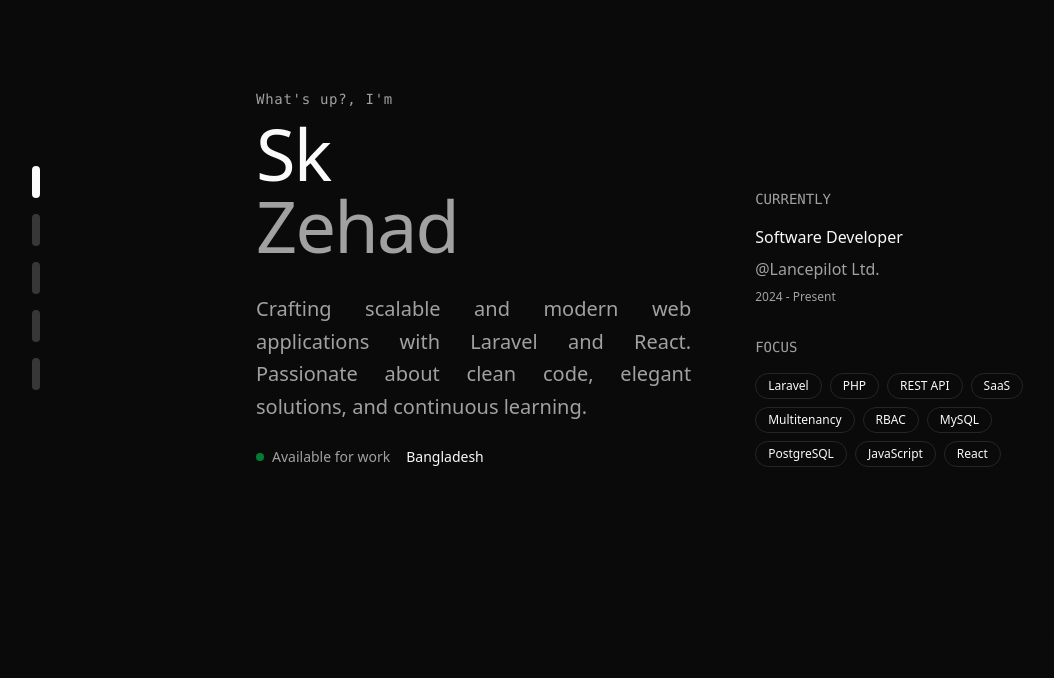
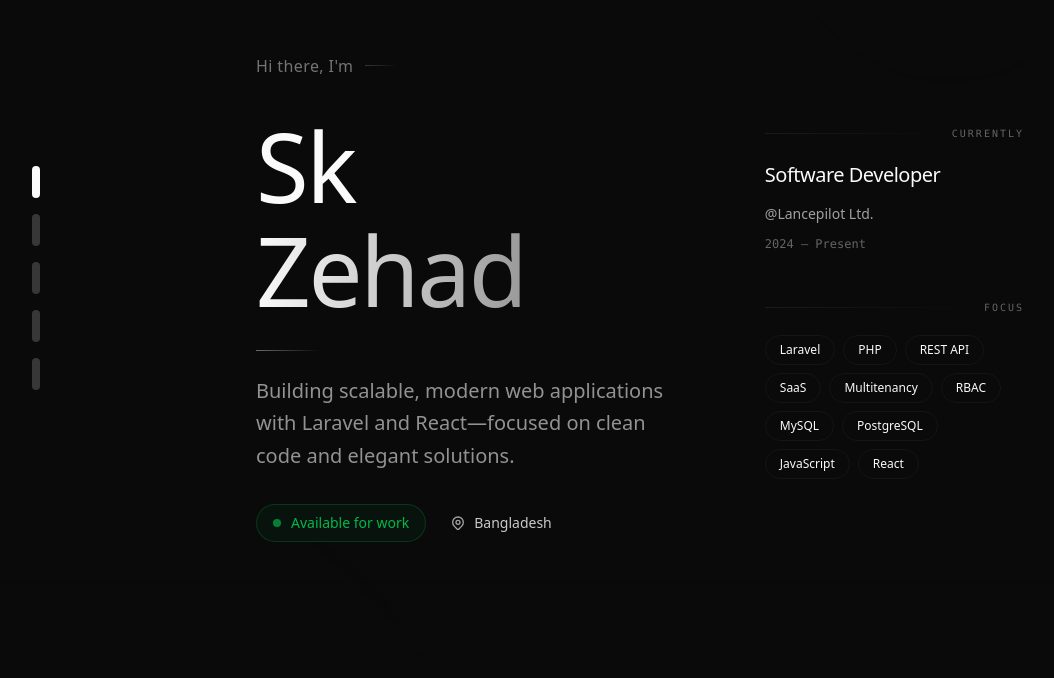
Before and after one commit to sehabkhanzehad/portfolio, a Next.js app: page / in a window 1280 px wide. Shown: the part 122-800 px from the top of the page, without its empty margins (0-1054 px from the left). Built offline with nearby package versions, Linux system fonts and the light colour scheme.

Commit message:
feat: add fadeIn animations to various components and improve animation timings for better user experience

```diff
--- a/app/globals.css
+++ b/app/globals.css
@@ -146,4 +146,13 @@
       transform: translateY(0);
     }
   }
+
+  @keyframes fadeIn {
+    from {
+      opacity: 0;
+    }
+    to {
+      opacity: 1;
+    }
+  }
 }
--- a/components/Intro.tsx
+++ b/components/Intro.tsx
@@ -7,14 +7,12 @@ const Intro = forwardRef<HTMLElement>((props, ref) => {
         firstName: "Sk",
         lastName: "Zehad",
         title: "Software Developer",
-        description: "Crafting scalable and modern web applications with Laravel and React. Passionate about clean code, elegant solutions, and continuous learning.",
+        description: "Building scalable, modern web applications with Laravel and React—focused on clean code and elegant solutions.",
         location: "Bangladesh",
         company: {
             name: "Lancepilot Ltd.",
             url: "https://lancepilot.com"
         },
-        // Laravel • REST API • SaaS • Multitenancy • Stripe • RBAC • PostgreSQL
-
         focusSkills: ["Laravel", "PHP", "REST API", "SaaS", "Multitenancy", "RBAC", "MySQL", "PostgreSQL", "JavaScript", "React"],
     };
 
@@ -22,62 +20,111 @@ const Intro = forwardRef<HTMLElement>((props, ref) => {
         <header
             id="intro"
             ref={ref}
-            className="min-h-screen flex items-center opacity-0"
+            className="min-h-screen flex items-center opacity-0 relative overflow-hidden"
         >
-            <div className="grid lg:grid-cols-5 gap-12 sm:gap-16 w-full">
+            {/* Animated gradient orbs */}
+            <div className="absolute -top-40 -right-40 w-96 h-96 bg-gradient-to-br from-foreground/[0.03] to-transparent rounded-full blur-3xl animate-pulse"
+                style={{ animationDuration: '4s' }}></div>
+            <div className="absolute -bottom-40 -left-40 w-96 h-96 bg-gradient-to-tr from-foreground/[0.02] to-transparent rounded-full blur-3xl animate-pulse"
+                style={{ animationDuration: '6s', animationDelay: '1s' }}></div>
+
+            <div className="grid lg:grid-cols-5 gap-16 sm:gap-20 w-full relative z-10">
                 <div className="lg:col-span-3 space-y-6 sm:space-y-8">
-                    <div className="space-y-3 sm:space-y-2">
-                        {/* <div className="text-sm text-muted-foreground font-mono tracking-wider">PORTFOLIO / 2026</div> */}
-                        <div className="text-sm text-muted-foreground font-mono tracking-wider">What's up?, I'm</div>
-                        <h1 className="text-5xl sm:text-6xl lg:text-7xl font-light tracking-tight">
+                    {/* Greeting */}
+                    <div className="opacity-0 translate-y-4 animate-[fadeInUp_0.5s_ease-out_0.1s_forwards]">
+                        <div className="flex items-baseline gap-3">
+                            <span className="text-sm sm:text-base text-muted-foreground/70 font-light tracking-wide">Hi there, I'm</span>
+                            <div className="h-px w-8 bg-gradient-to-r from-muted-foreground/30 to-transparent self-center"></div>
+                        </div>
+                    </div>
+
+                    {/* Name */}
+                    <div className="space-y-2">
+                        <h1 className="text-6xl sm:text-7xl lg:text-8xl font-light tracking-tight opacity-0 translate-y-6 animate-[fadeInUp_0.6s_ease-out_0.3s_forwards]">
                             {intro.firstName}
-                            <br />
-                            <span className="text-muted-foreground">{intro.lastName}</span>
+                        </h1>
+                        <h1 className="text-6xl sm:text-7xl lg:text-8xl font-light tracking-tight opacity-0 translate-y-6 animate-[fadeInUp_0.6s_ease-out_0.5s_forwards]">
+                            <span className="bg-gradient-to-r from-foreground via-foreground/80 to-foreground/60 bg-clip-text text-transparent">
+                                {intro.lastName}
+                            </span>
                         </h1>
                     </div>
 
-                    <div className="space-y-6 max-w-md">
-                        <p className="text-lg sm:text-xl text-muted-foreground leading-relaxed text-justify">
-                            {/* Frontend Developer crafting digital experiences at the intersection of
-                            <span className="text-foreground"> design</span>,<span className="text-foreground"> technology</span>,
-                            and
-                            <span className="text-foreground"> user experience</span>. */}
+                    {/* Description */}
+                    <div className="space-y-6 max-w-xl opacity-0 translate-y-6 animate-[fadeInUp_0.6s_ease-out_0.7s_forwards]">
+                        <div className="h-px w-16 bg-gradient-to-r from-foreground/40 to-transparent"></div>
+                        <p className="text-lg sm:text-xl text-muted-foreground/90 leading-relaxed font-light">
                             {intro.description}
                         </p>
 
-                        <div className="flex flex-col sm:flex-row sm:items-center gap-3 sm:gap-4 text-sm text-muted-foreground">
-                            <div className="flex items-center gap-2">
+                        {/* Status & Location */}
+                        <div className="flex flex-wrap items-center gap-4 sm:gap-6 pt-2">
+                            <div className="group flex items-center gap-2.5 px-4 py-2 rounded-full border border-green-500/20 bg-green-500/5 hover:bg-green-500/10 transition-all duration-300">
+                                <div className="relative">
                                     <div className="w-2 h-2 bg-green-500 rounded-full animate-pulse"></div>
-                                Available for work
+                                    <div className="absolute inset-0 w-2 h-2 bg-green-500 rounded-full animate-ping opacity-75"></div>
                                 </div>
-                            <div className="text-foreground">{intro.location}</div>
+                                <span className="text-sm text-green-500/90 font-medium">Available for work</span>
+                            </div>
+                            <div className="flex items-center gap-2 text-sm text-muted-foreground">
+                                <svg className="w-4 h-4" fill="none" stroke="currentColor" viewBox="0 0 24 24">
+                                    <path strokeLinecap="round" strokeLinejoin="round" strokeWidth={2} d="M17.657 16.657L13.414 20.9a1.998 1.998 0 01-2.827 0l-4.244-4.243a8 8 0 1111.314 0z" />
+                                    <path strokeLinecap="round" strokeLinejoin="round" strokeWidth={2} d="M15 11a3 3 0 11-6 0 3 3 0 016 0z" />
+                                </svg>
+                                <span className="font-medium text-foreground/80">{intro.location}</span>
+                            </div>
                         </div>
                     </div>
                 </div>
 
-                <div className="lg:col-span-2 flex flex-col justify-end space-y-6 sm:space-y-8 mt-8 lg:mt-0">
-                    <div className="space-y-4">
-                        <div className="text-sm text-muted-foreground font-mono">CURRENTLY</div>
-                        <div className="space-y-2">
-                            <div className="text-foreground">{intro.title}</div>
-                            <div className="text-muted-foreground">
-                                <a href={intro.company.url} target="_blank" rel="noopener noreferrer" className="">@{intro.company.name}</a>
+                {/* Right Column */}
+                <div className="lg:col-span-2 flex flex-col justify-center space-y-10 sm:space-y-12 mt-8 lg:mt-0">
+                    {/* Currently Working */}
+                    <div className="opacity-0 translate-y-6 animate-[fadeInUp_0.6s_ease-out_0.9s_forwards]">
+                        <div className="group relative">
+                            <div className="absolute -inset-4 bg-gradient-to-r from-foreground/[0.03] to-transparent rounded-2xl opacity-0 group-hover:opacity-100 transition-opacity duration-500 blur-xl"></div>
+                            <div className="relative space-y-5">
+                                <div className="flex items-center gap-2">
+                                    <div className="h-px flex-1 bg-gradient-to-r from-border/60 to-transparent"></div>
+                                    <span className="text-[10px] font-mono tracking-[0.2em] text-muted-foreground/60 uppercase">Currently</span>
                                 </div>
-                            <div className="text-xs text-muted-foreground">2024 - Present</div>
+                                <div className="space-y-3">
+                                    <div className="text-xl font-light text-foreground tracking-tight">{intro.title}</div>
+                                    <a
+                                        href={intro.company.url}
+                                        target="_blank"
+                                        rel="noopener noreferrer"
+                                        className="inline-flex items-center gap-2 text-muted-foreground hover:text-foreground transition-colors duration-300 group/link"
+                                    >
+                                        <span className="text-sm">@{intro.company.name}</span>
+                                        <svg className="w-3.5 h-3.5 opacity-0 -translate-x-2 group-hover/link:opacity-100 group-hover/link:translate-x-0 transition-all duration-300" fill="none" stroke="currentColor" viewBox="0 0 24 24">
+                                            <path strokeLinecap="round" strokeLinejoin="round" strokeWidth={2} d="M10 6H6a2 2 0 00-2 2v10a2 2 0 002 2h10a2 2 0 002-2v-4M14 4h6m0 0v6m0-6L10 14" />
+                                        </svg>
+                                    </a>
+                                    <div className="text-xs text-muted-foreground/60 font-mono">2024 — Present</div>
+                                </div>
+                            </div>
                         </div>
                     </div>
 
-                    <div className="space-y-4">
-                        <div className="text-sm text-muted-foreground font-mono">FOCUS</div>
+                    {/* Focus Skills */}
+                    <div className="opacity-0 translate-y-6 animate-[fadeInUp_0.6s_ease-out_1.1s_forwards]">
+                        <div className="space-y-5">
+                            <div className="flex items-center gap-2">
+                                <div className="h-px flex-1 bg-gradient-to-r from-border/60 to-transparent"></div>
+                                <span className="text-[10px] font-mono tracking-[0.2em] text-muted-foreground/60 uppercase">Focus</span>
+                            </div>
                             <div className="flex flex-wrap gap-2">
-                            {intro.focusSkills.map((skill) => (
+                                {intro.focusSkills.map((skill, index) => (
                                     <span
                                         key={skill}
-                                    className="px-3 py-1 text-xs border border-border rounded-full hover:border-muted-foreground/50 transition-colors duration-300"
+                                        className="px-3.5 py-1.5 text-xs border border-border/40 rounded-full hover:border-foreground/30 hover:bg-foreground/[0.02] hover:scale-105 hover:-translate-y-0.5 transition-all duration-300 cursor-default backdrop-blur-sm opacity-0 animate-[fadeIn_0.4s_ease-out_forwards]"
+                                        style={{ animationDelay: `${1.3 + index * 0.04}s` }}
                                     >
                                         {skill}
                                     </span>
                                 ))}
+                            </div>
                         </div>
                     </div>
                 </div>
```
Also changed, not shown: components/Connect.tsx (+5 -4 lines), components/Projects.tsx (+6 -6 lines), components/Skills.tsx (+9 -9 lines), components/Work.tsx (+5 -4 lines). Lines whose indentation alone changed are shown as unchanged.
